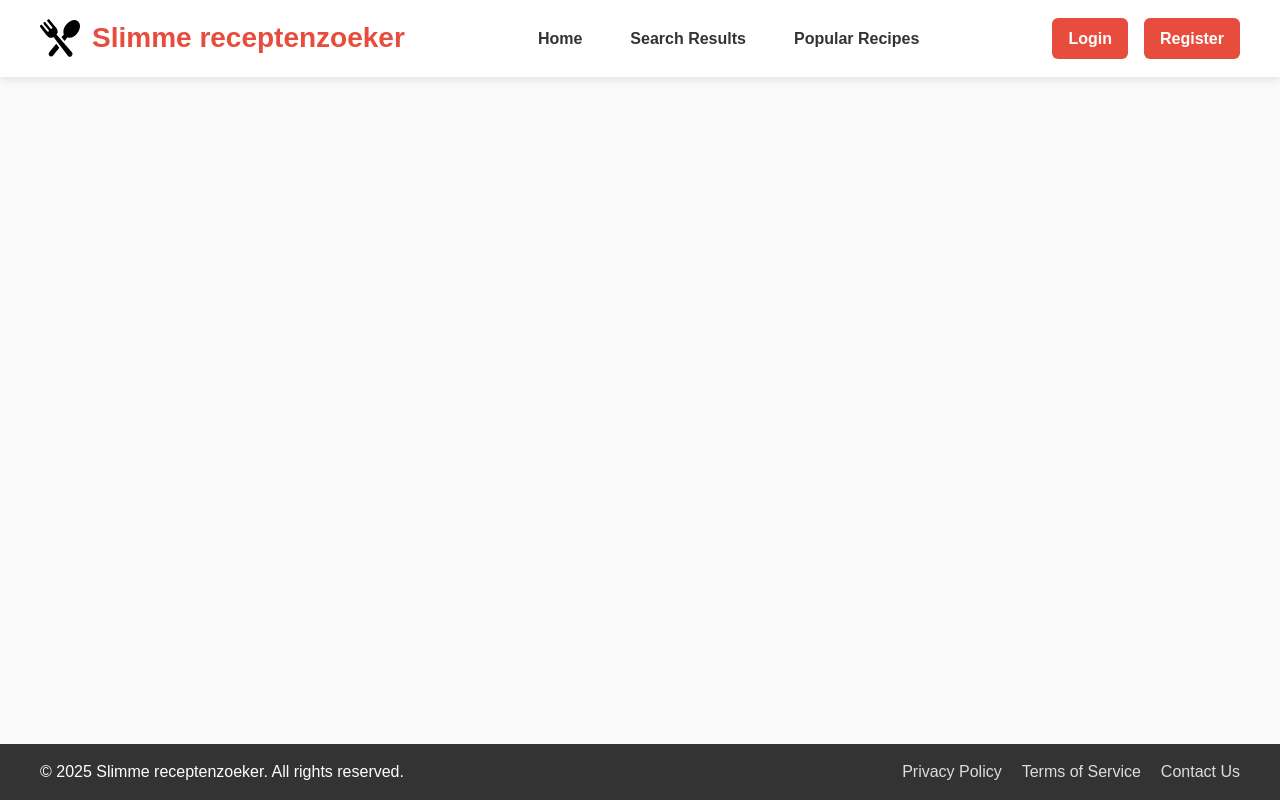
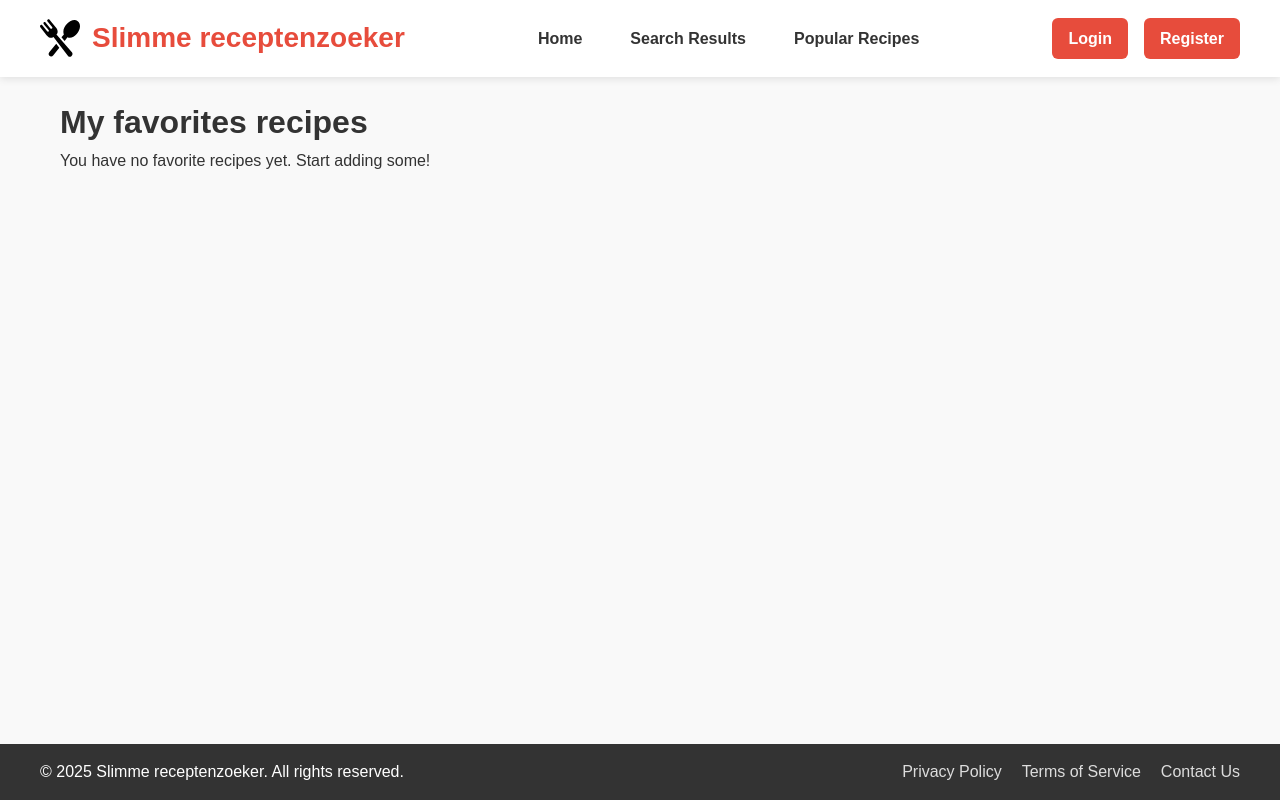
Before and after one commit to MaksNovi/slimme-receptenzoeker-maks, a React (Vite) app: page /favorites in a window 1280 px wide. Built offline with nearby package versions, Linux system fonts and the light colour scheme.

Commit message:
Extended app.jsx with routing to favorite page Created setup for the favorites page showing the favorite recipes added by the user

```diff
--- a/src/App.jsx
+++ b/src/App.jsx
@@ -6,6 +6,7 @@ import Footer from "./components/common/Footer.jsx";
 import SearchRecipes from "./pages/SearchRecipes.jsx";
 import RecipeDetails from "./pages/RecipeDetails.jsx";
 import PopularRecipes from "./pages/PopularRecipes.jsx";
+import Favorites from "./pages/Favorites.jsx";
 import Login from "./pages/Login.jsx";
 import Register from "./pages/Register.jsx";
 import {AuthProvider} from "./contexts/AuthContext.tsx";
@@ -24,6 +25,7 @@ function App() {
                       <Route path="/search-results" element={<SearchRecipes />} />
                       <Route path="/recipe/:id" element={<RecipeDetails />} />
                       <Route path="/popular-recipes" element={<PopularRecipes />} />
+                      <Route path="/favorites" element={<Favorites/>} />
                       <Route path="/login" element={<Login />} />
                       <Route path="/register" element={<Register />} />
                   </Routes>
--- /dev/null
+++ b/src/pages/Favorites.css
@@ -0,0 +1,20 @@
+.favorites-page {
+    max-width: 1200px;
+    margin: 0 auto;
+    padding: 2rem 1rem;
+}
+
+.favorites-page h1 {
+    text-align: center;
+    margin-bottom: 2rem;
+    color: #e74c3c;
+    font-size: 2rem;
+    font-weight: 700;
+}
+
+.favorites-list {
+    display: flex;
+    flex-wrap: wrap;
+    gap: 2rem;
+    justify-content: center;
+}
--- /dev/null
+++ b/src/pages/Favorites.jsx
@@ -0,0 +1,36 @@
+import {useEffect, useState} from "react"
+
+function Favorites() {
+    const [favorites, setFavorites] = useState([]);
+
+    useEffect(() => {
+        const favs = localStorage.getItem("favorites");
+
+        if(favs) {
+            setFavorites(JSON.parse(favs));
+        }
+    }, []);
+
+    return (
+        <div className="favorites-page">
+            <h1>My favorites recipes</h1>
+            {favorites.length === 0 ? (
+                <p>You have no favorite recipes yet. Start adding some!</p>
+            ) : (
+                <div className="favorites-list">
+                    {favorites.map(recipe => (
+                        <div key={recipe.id} className="favorite-card">
+                            <img src={recipe.image} alt={recipe.title} className="favorite-image"/>
+
+                            <div className="favorite-card-content">
+                                <h2 className="favorite-title">{recipe.title}</h2>
+                            </div>
+                        </div>
+                    ))}
+                </div>
+            )}
+        </div>
+    )
+}
+
+export default Favorites;
```
